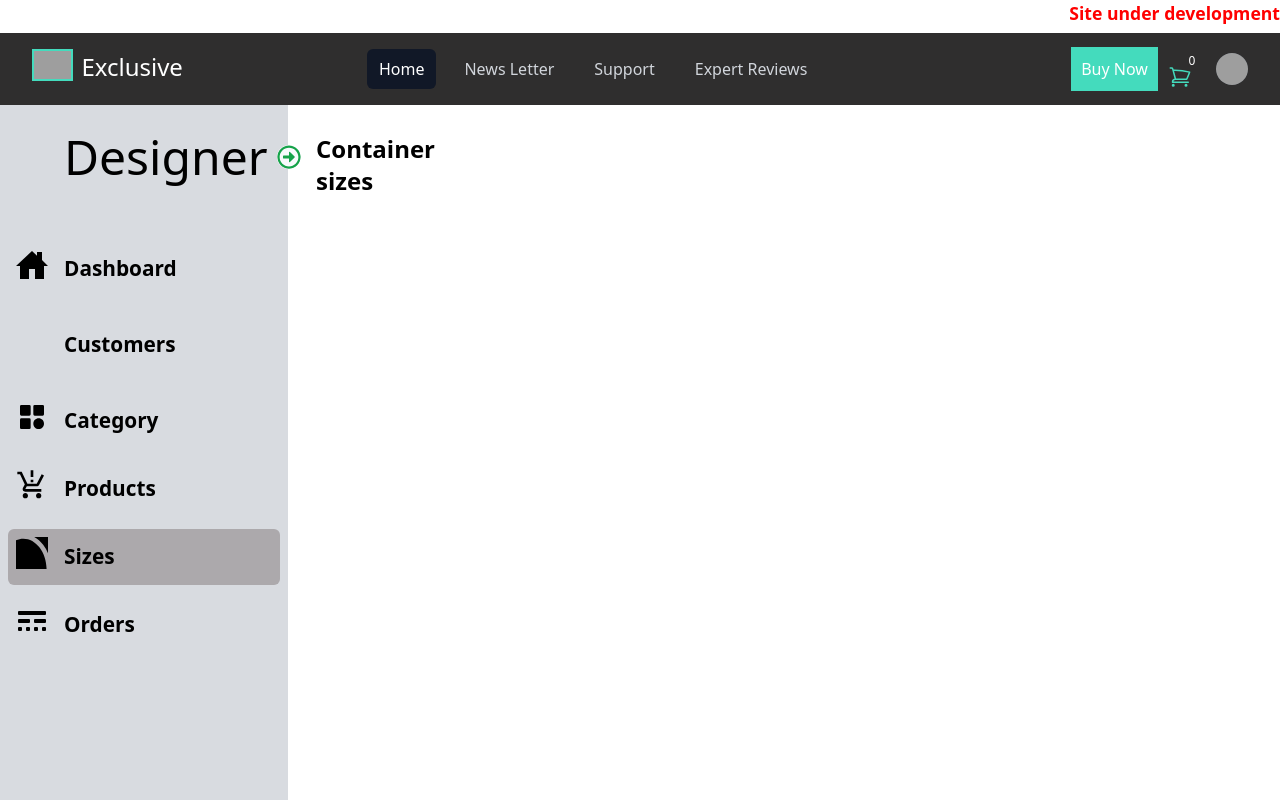
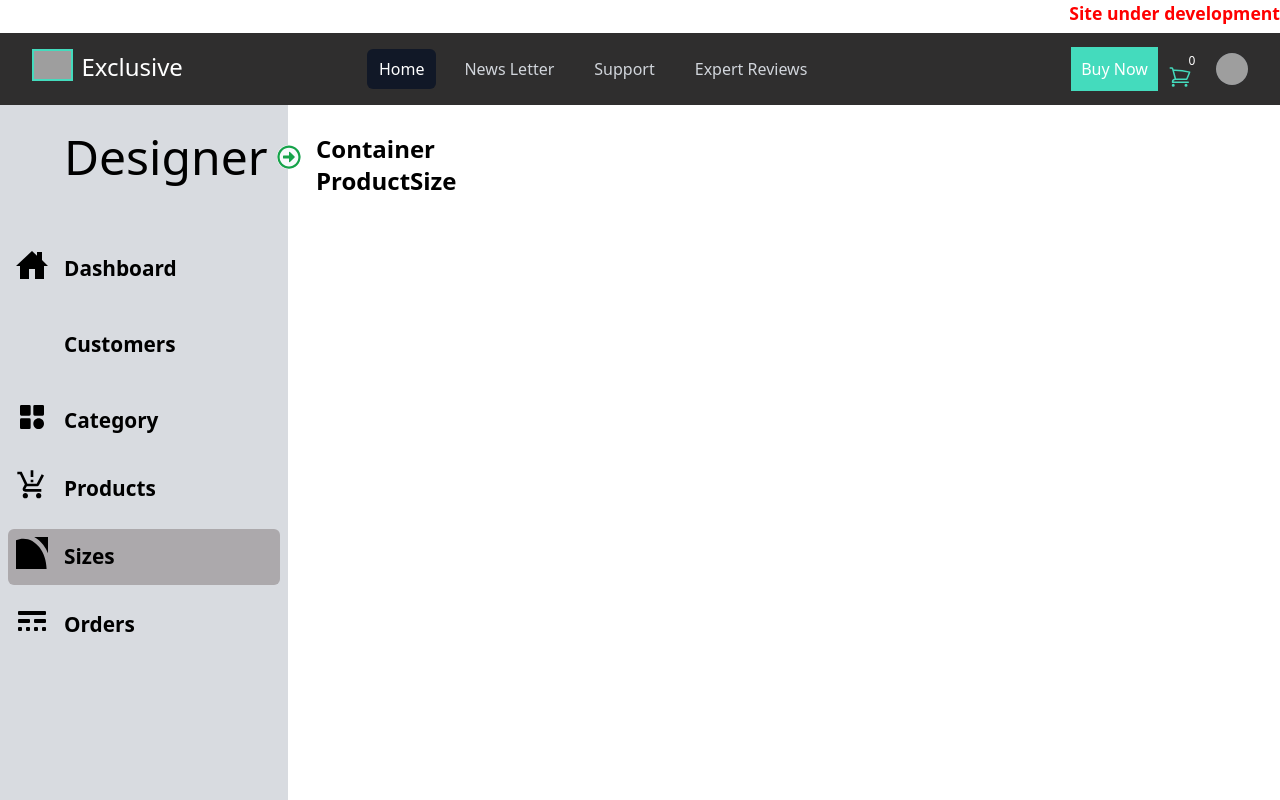
Before and after one commit to Abassgold/myEcommerce, a React (Vite) app: page /admin/dashboard in a window 1280 px wide. Both pictures are taken after a click on the item "Sizes". Shown: the top 800 px of the page. Built offline with nearby package versions, Linux system fonts and the light colour scheme; no server answers; grey boxes are pictures that could not be loaded; some icons are missing.

Commit message:
added sizeto the product

```diff
--- a/src/Admin/Dashboard.jsx
+++ b/src/Admin/Dashboard.jsx
@@ -10,10 +10,10 @@ import { SiZerodha } from "react-icons/si";
 import AddProducts from "./AddProducts";
 import Users from "./Users/Users";
 import Category from "./Category/Category";
-import Size from "./Sizes/sizes";
 import ProductOrders from "./Orders/ProductOrders";
 import { useDispatch, useSelector } from "react-redux";
 import { changeMenues } from "../Redux/AllProductSlice/productSlice";
+import ProductSize from "./productSize/ProductSize";
 
 
 const Dashboard = () => {
@@ -35,7 +35,7 @@ const Dashboard = () => {
     <Users />,
     <Category />,
     <AddProducts />,
-    <Size />,
+    <ProductSize/>,
     <ProductOrders />
   ]
   return (
--- a/src/Admin/Sizes/Sizes.jsx
+++ /dev/null
@@ -1,9 +0,0 @@
-import React from 'react'
-
-const Sizes = () => {
-  return (
-    <div>sizes</div>
-  )
-}
-
-export default Sizes;
--- /dev/null
+++ b/src/Admin/productSize/ProductSize.jsx
@@ -0,0 +1,9 @@
+import React from 'react'
+
+const ProductSize = () => {
+  return (
+    <div>ProductSize</div>
+  )
+}
+
+export default ProductSize
```
